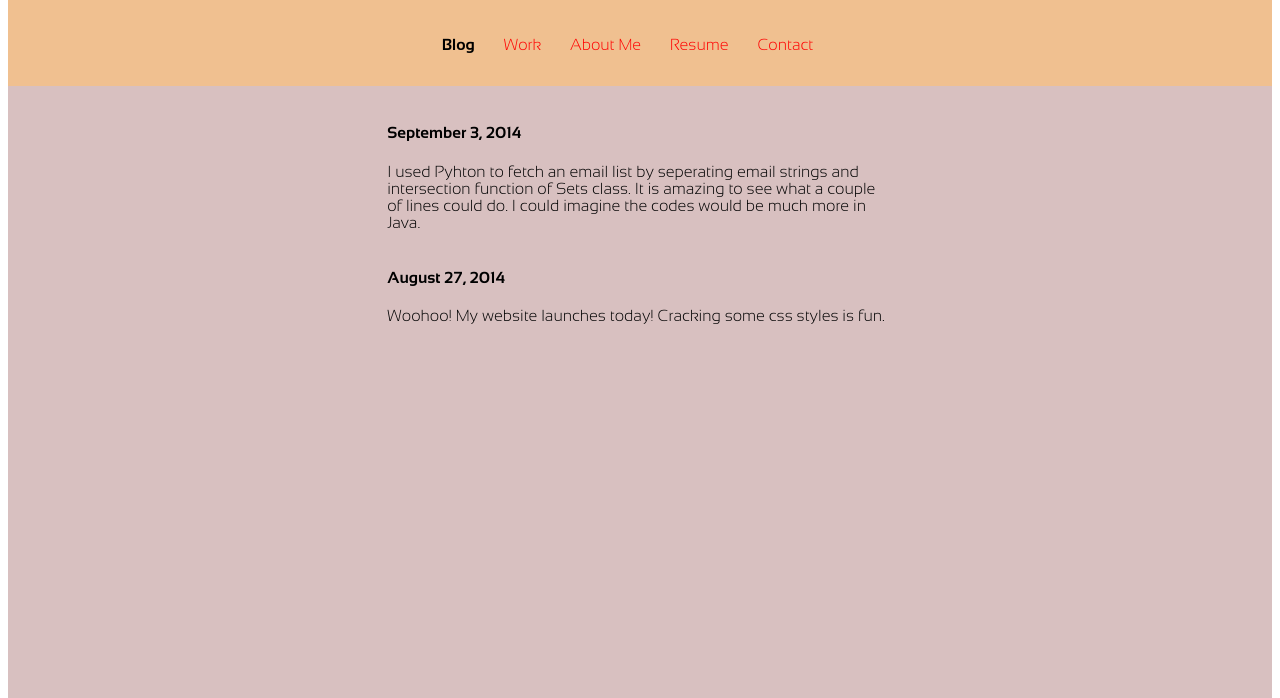
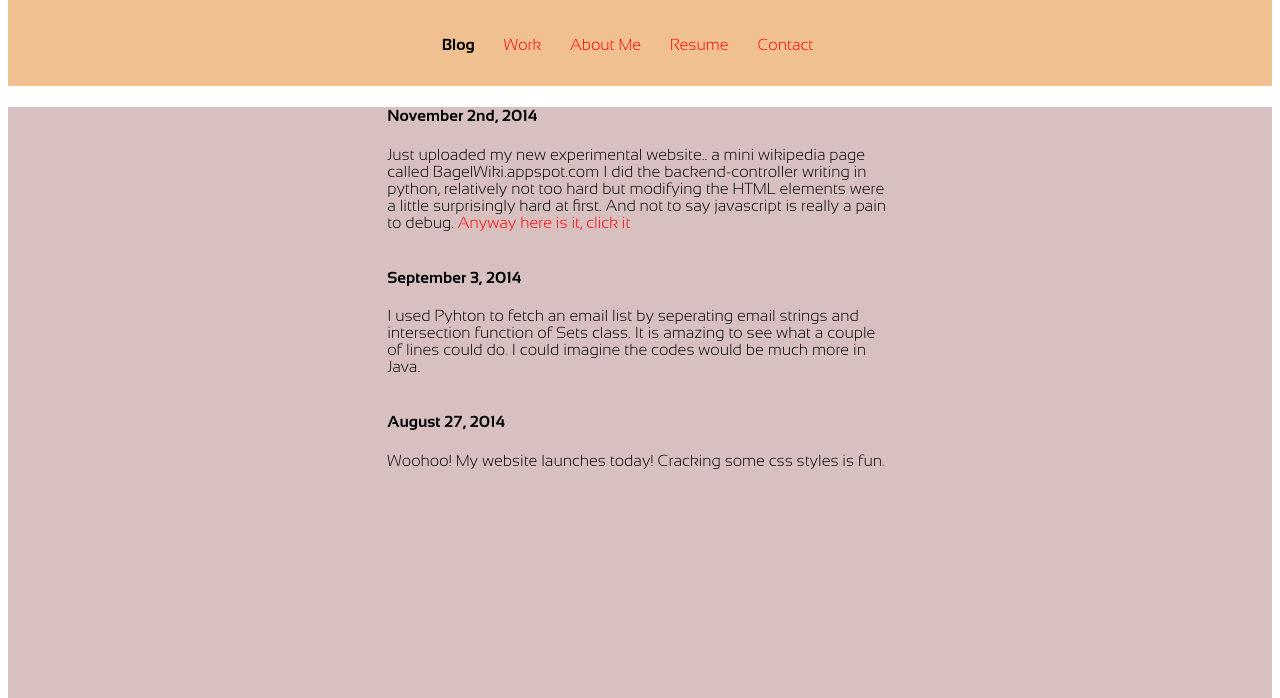
Before and after one commit to liaoxsong/liaoxsong.github.io, a plain HTML site: page index.html in a window 1280 px wide. Shown: the part 102-800 px from the top of the page. Drawn offline with Linux system fonts and the light colour scheme.

Commit message:
after add new

```diff
--- a/index.html
+++ b/index.html
@@ -36,6 +36,13 @@
 
 	<div id="mainbody">
 		<div class = "center">
+
+			<h4><b>November 2nd, 2014</b></h4>
+			Just uploaded my new experimental website.. a mini wikipedia page called BagelWiki.appspot.com
+			I did the backend-controller writing in python, relatively not too hard but modifying the HTML elements were a little surprisingly hard at first. And not to say javascript is really a pain to debug.
+			<a href="http://bagelwiki.appspot.com">Anyway here is it, click it</a>
+
+			<br>
 	<br><h4><b>September 3, 2014</b></h4>
 			I used Pyhton to fetch an email list by seperating email strings and intersection function of Sets class. It is amazing to see what a couple of lines could do. I could imagine the codes would be much more in Java.
 
```
Also changed, not shown: resume.html (+0 -4 lines).
